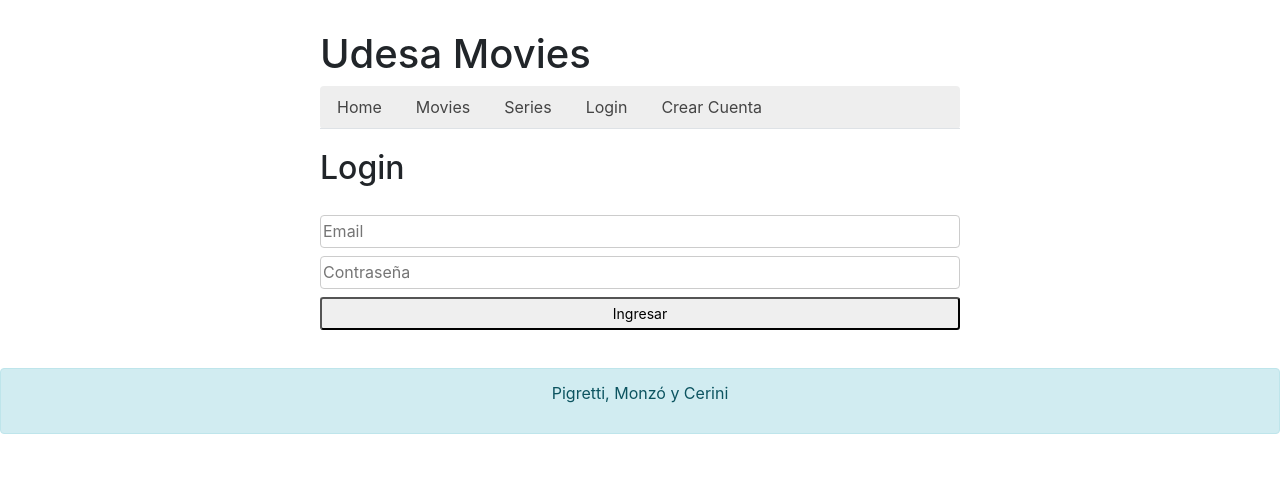
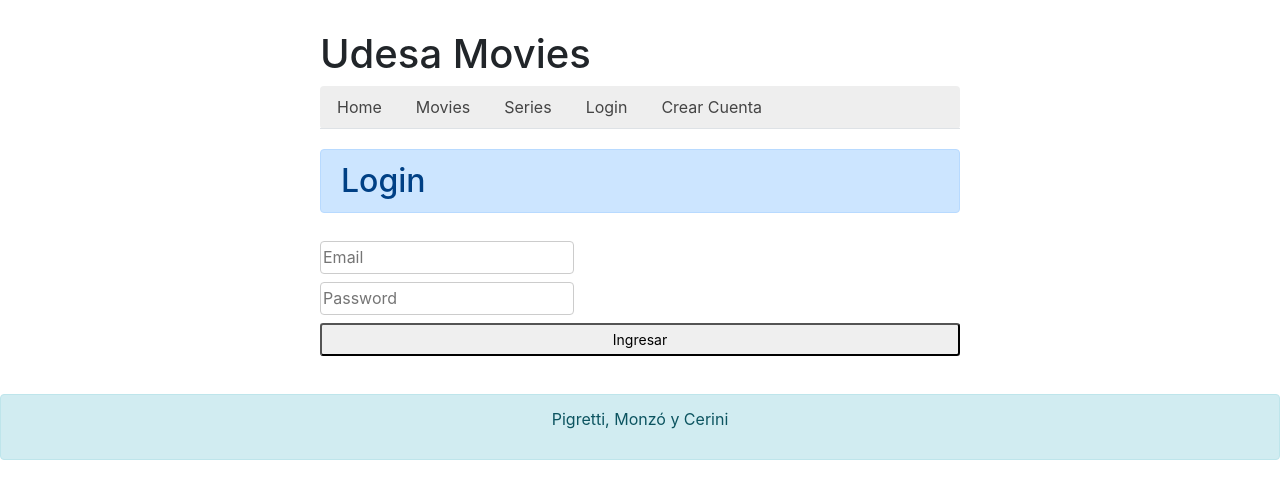
Before and after one commit to claramonzo1/Monzo-Cerini-Pigretti, a React (Create React App) app: page /login in a window 1280 px wide. Shown: the top 498 px of the page. Built offline with nearby package versions, Linux system fonts and the light colour scheme.

Commit message:
arreglo del login

```diff
--- a/src/screens/Login/Login.js
+++ b/src/screens/Login/Login.js
@@ -10,89 +10,78 @@ class Login extends Component {
         this.state = {
             email: "",
             password: "",
-            error: "",
-            exito: ""
+            error: ""
         };
     }
 
-    controlarCambios(event) {
+    controlarEmail(event) {
         this.setState({
-            [event.target.name]: event.target.value
+            email: event.target.value,
+            error: ""
         });
     }
 
-    onSubmit(event) {
+    controlarPassword(event) {
+        this.setState({
+            password: event.target.value,
+            error: ""
+        });
+    }
+
+    onSubmit(email, password) {
+
+    }
+
+    evitarFormulario(event) {
         event.preventDefault();
+        let usuariosStorage = localStorage.getItem("usuarios");
 
-        let usuariosGuardados = localStorage.getItem("usuarios");
-        let usuariosParseados = [];
+        if (usuariosStorage !== null) {
+            let usuariosRegistrados = JSON.parse(usuariosStorage);
 
-        if (usuariosGuardados !== null) {
-            usuariosParseados = JSON.parse(usuariosGuardados);
-        }
+            let usuarioEncontrado = usuariosRegistrados.filter(
+                usuario => usuario.email === this.state.email
+            );
 
-        let usuarioCorrecto = false;
-        let usuarioEncontrado = null;
+            if (usuarioEncontrado.length > 0) {
+                if (usuarioEncontrado[0].password === this.state.password) {
+                    cookies.set('sesion', this.state.email);
+                    this.setState({ error: '' }, this.props.history.push('/'));
 
-        for (let i = 0; i < usuariosParseados.length; i++) {
-            if (
-                usuariosParseados[i].email === this.state.email &&
-                usuariosParseados[i].password === this.state.password
-            ) {
-                usuarioCorrecto = true;
-                usuarioEncontrado = usuariosParseados[i];
+
+                    return;
+                }
             }
         }
 
-        if (usuarioCorrecto === true) {
-            cookies.set("usuarioLogueado", usuarioEncontrado.email);
-
-            this.setState({
-                email: "",
-                password: "",
-                error: "",
-                exito: "Login correcto"
-            });
-
-            this.props.history.push("/");
-        } else {
-            this.setState({
-                error: "Credenciales incorrectas",
-                exito: ""
-            });
-        }
+        this.setState({ error: 'Credenciales incorrectas' });
     }
 
     render() {
         return (
             <section className="login-container">
                 <h1>Udesa Movies</h1>
+
                 <Navbar />
 
-                <h2>Login</h2>
+                <h2 className="alert alert-primary">Login</h2>
 
-                <form className="filter-form" onSubmit={(event) => this.onSubmit(event)}>
-                    <input
-                        type="email"
-                        name="email"
-                        placeholder="Email"
-                        value={this.state.email}
-                        onChange={(event) => this.controlarCambios(event)}
-                    />
-
-                    <input
-                        type="password"
-                        name="password"
-                        placeholder="Contraseña"
-                        value={this.state.password}
-                        onChange={(event) => this.controlarCambios(event)}
-                    />
-
-                    <button className="btn-sm" type="submit">Ingresar</button>
-                </form>
-
-                <p>{this.state.error}</p>
-                <p>{this.state.exito}</p>
+                <div>
+                    <form className="filter-form" onSubmit={(event) => this.enviarFormulario(event)}>
+                        <div>
+                            <input type="email" placeholder="Email" value={this.state.email} required
+                                onChange={(event) => this.controlarEmail(event)}
+                            />
+                        </div>
+                        <div>
+                            <input type="password" placeholder="Password" value={this.state.password} required
+                                onChange={(event) => this.controlarPassword(event)}
+                            />
+                        </div>
+                        <button className="btn-sm" type="submit">Ingresar</button>
+                    </form>
+                </div>
+                {this.state.error !== "" ? <p>{this.state.error}</p> : null}
             </section>
         );
     }
--- a/src/screens/Register/Register.js
+++ b/src/screens/Register/Register.js
@@ -84,7 +84,7 @@ class Register extends Component {
 
                 <Navbar />
 
-                <h2 className="register-container">Registrarse</h2>
+                <h2 className="alert alert-primary">Registrarse</h2>
                 <div >
                     <div>
                         <form className="filter-form" onSubmit={(event) => this.enviarFormulario(event)}>
```
